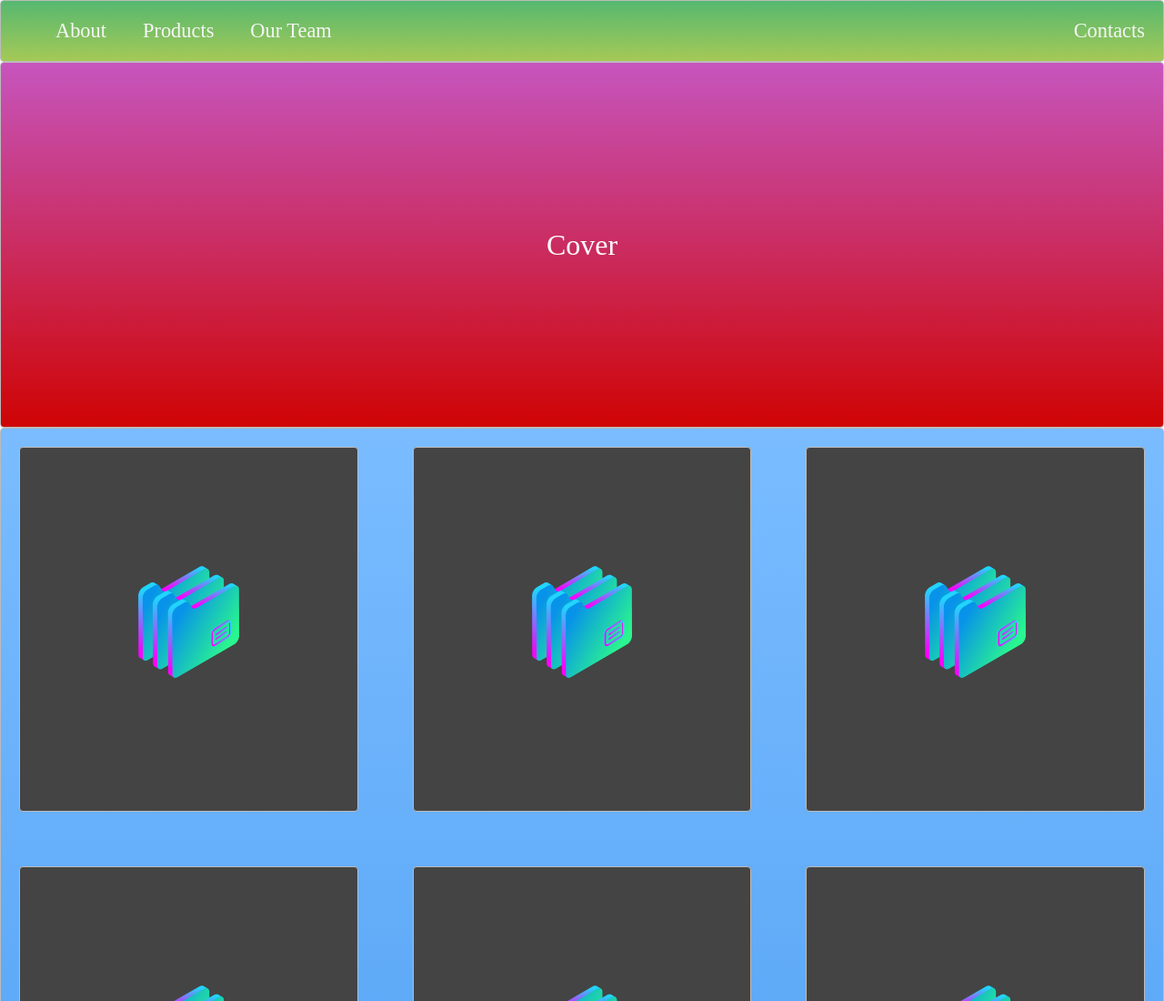
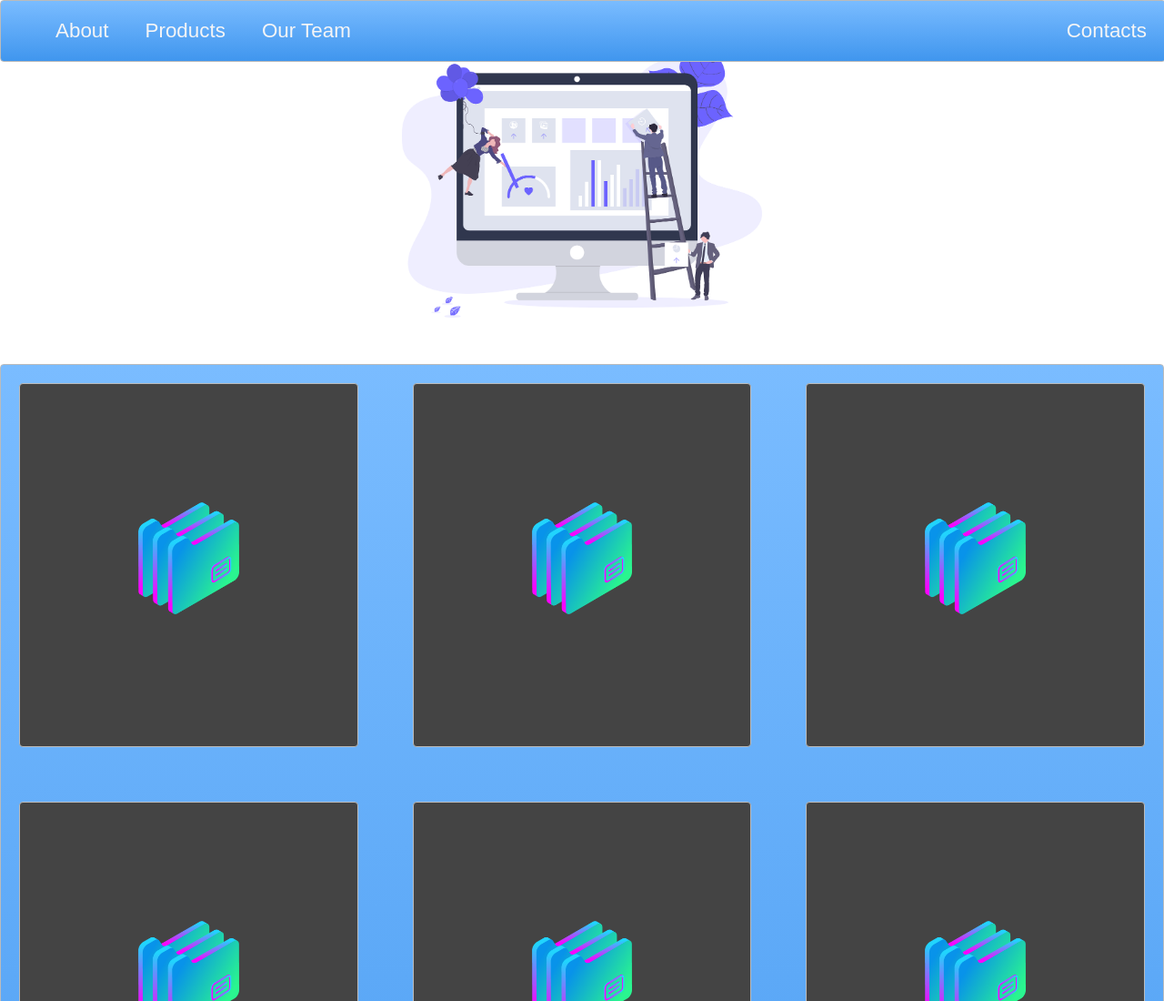
Before and after one commit to vjvasiljev/CSS-website-layout, a plain HTML site: page index.html in a window 1280 px wide. Shown: the top 1100 px of the page at 91% size. Drawn offline with Linux system fonts and the light colour scheme.

Commit message:
add cover and prettify website

```diff
--- a/index.html
+++ b/index.html
@@ -11,7 +11,7 @@
 </head>
 
 <body>
-  <nav class="zone green">
+  <nav class="zone blue sticky">
     <ul class="main-nav">
       <li>
         <a href="">About</a>
@@ -31,7 +31,7 @@
     </ul>
   </nav>
 
-  <div class="container zone red">Cover</div>
+  <div class="container zones"><img class="cover" src="./img/undraw.png"></div>
 
   <div class="zone blue grid-wrapper">
     <div class="box zone"><img src="./img/files_2.png"></div>
--- a/style.css
+++ b/style.css
@@ -15,6 +15,7 @@
 
 body {
   margin: auto 0;
+  font-family: Arial, Helvetica, sans-serif;
 }
 
 .zone {
@@ -40,6 +41,12 @@ body {
 }
 
 /* NAV */
+.sticky {
+  position: fixed;
+  top: 0;
+  width: 100%;
+}
+
 .main-nav {
   display: flex;
   list-style: none;
@@ -73,6 +80,10 @@ a {
   align-items: center;
   justify-content: center;
   height: 50vh;
+}
+
+.cover {
+  width: 30rem;
 }
 
 /* GRID */
```
